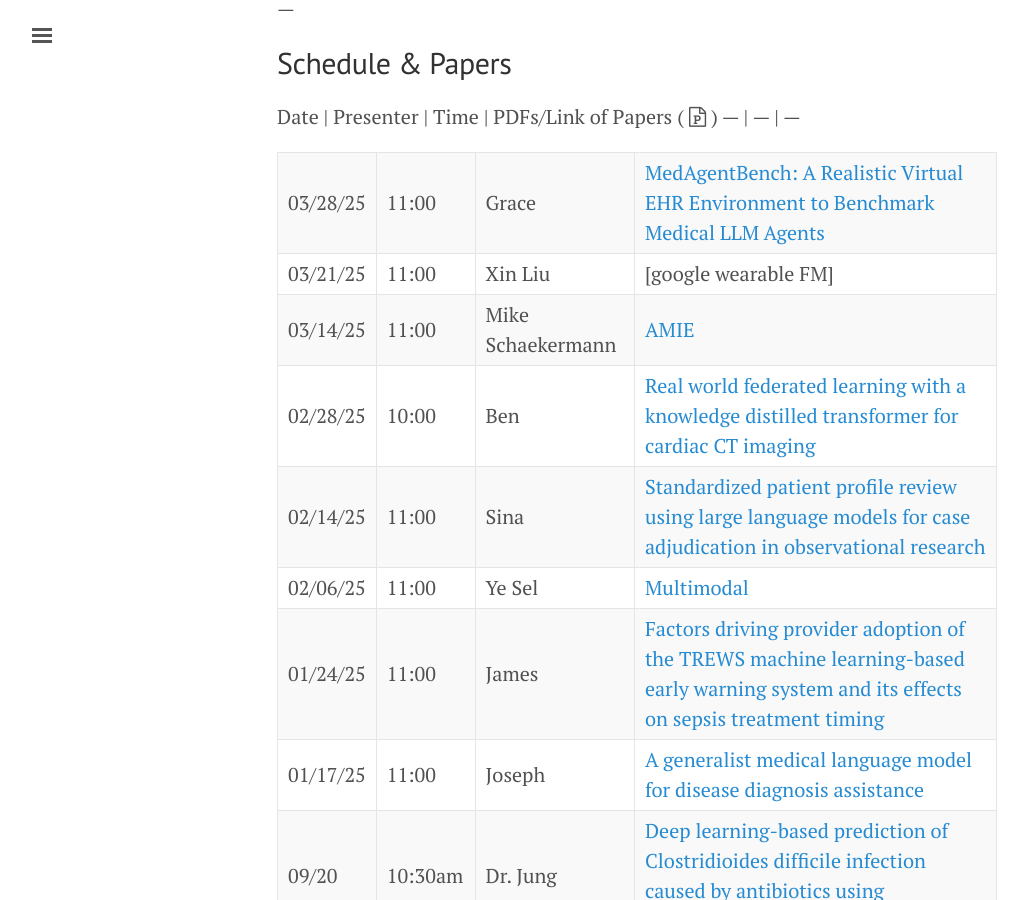
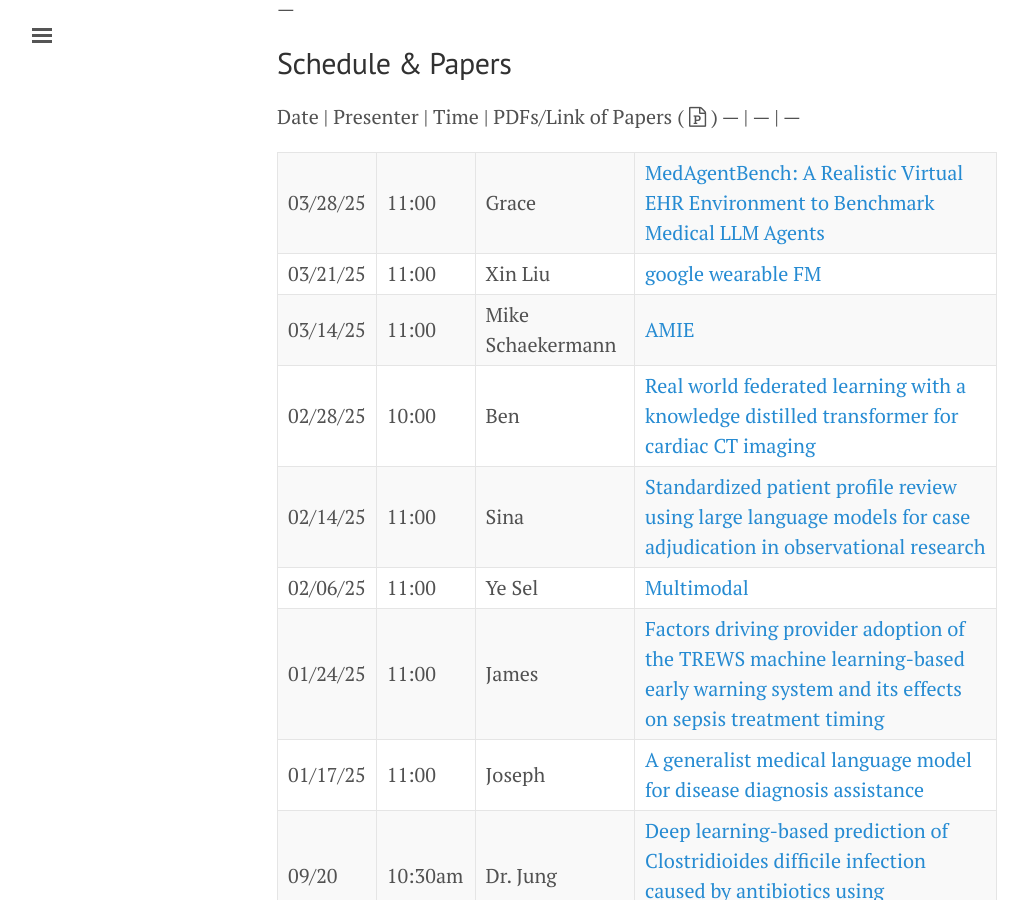
Before and after one commit to NematiLab/bmijc, a Jekyll site: the page built from index.md, in a window 1280 px wide and 900 px high, scrolled down 625 px. Shown: the whole window, without its empty margins (3-1031 px from the left). Built offline with Jekyll 4.4.1, drawn with Linux system fonts in a browser that asks for light colours; nearby versions of some CDN libraries; part of the change alters nothing that is shown.

```diff
--- a/index.md
+++ b/index.md
@@ -32,7 +32,7 @@ Date | Presenter | Time | PDFs/Link of Papers ( <i class='fa fa-file-powerpoint-
 --- | --- | ---
 
 03/28/25 |11:00 | Grace | [MedAgentBench: A Realistic Virtual EHR Environment to Benchmark Medical LLM Agents](https://arxiv.org/html/2501.14654v2#bib.bib12){:target="_blank"}
-03/21/25 |11:00 | Xin Liu| [google wearable FM]
+03/21/25 |11:00 | Xin Liu| [google wearable FM](https://research.google/blog/advancing-personal-health-and-wellness-insights-with-ai/){:target="_blank"}
 03/14/25 |11:00 | Mike Schaekermann |[AMIE](https://research.google/blog/advancing-amie-towards-specialist-care-and-real-world-validation/?linkId=12162787){:target="_blank"}
 02/28/25 |10:00 | Ben  | [Real world federated learning with a knowledge distilled transformer for cardiac CT imaging](https://www.nature.com/articles/s41746-025-01434-3){:target="_blank"}
 02/14/25 |11:00 | Sina | [Standardized patient profile review using large language models for case adjudication in observational research](https://www.nature.com/articles/s41746-025-01433-4){:target="_blank"}
```
